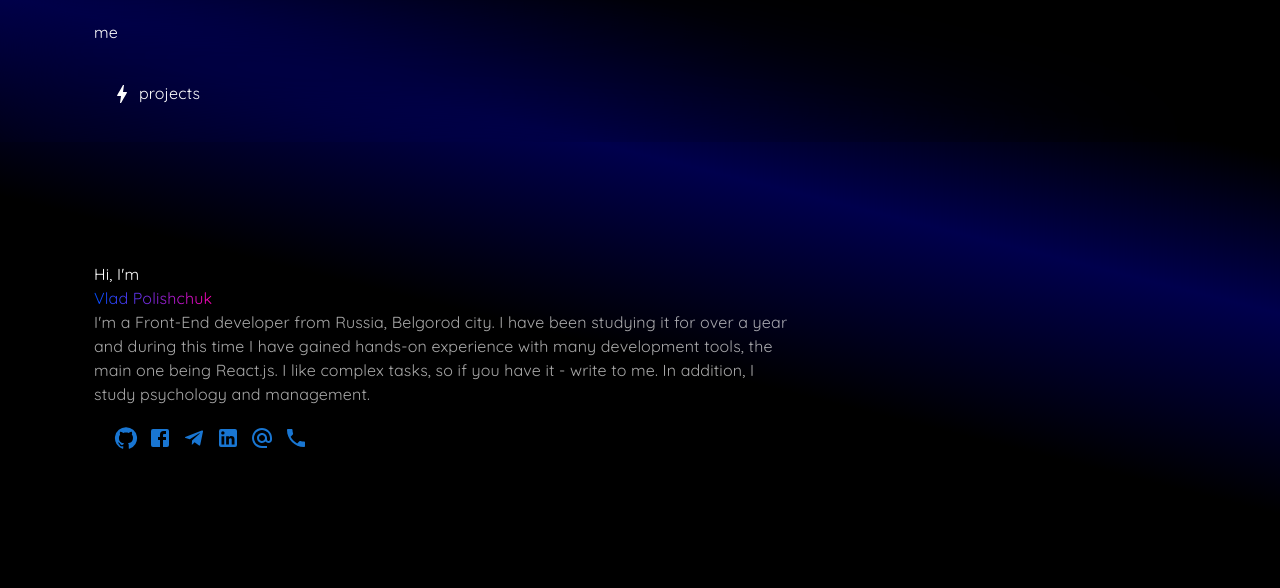
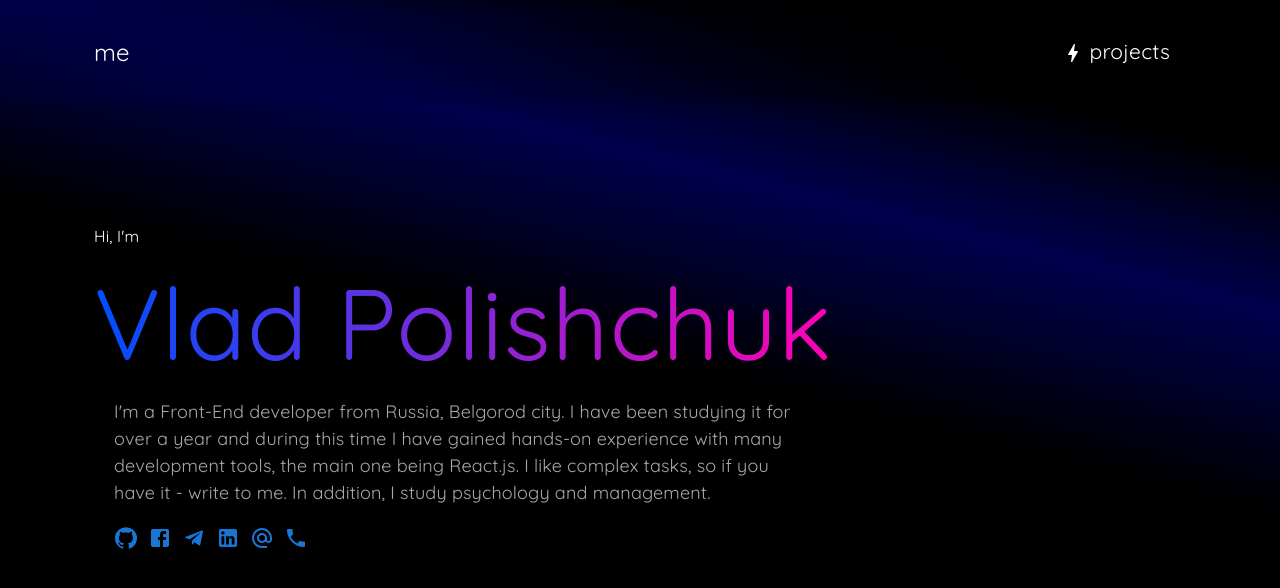
Before and after one commit to vladislav124352/portfolio-app, a Next.js app: page / in a window 1280 px wide. Shown: the top 588 px of the page. Built offline with nearby package versions, Linux system fonts and the light colour scheme.

Commit message:
fix: fixed css

```diff
--- a/components/Header/index.tsx
+++ b/components/Header/index.tsx
@@ -1,9 +1,8 @@
+import BoltIcon from '@mui/icons-material/Bolt';
 import { Container, List, ListItem, Typography } from '@mui/material';
 import { Box } from '@mui/system';
 import Link from 'next/link';
 import React from 'react';
-import AlternateEmailOutlinedIcon from '@mui/icons-material/AlternateEmailOutlined';
-import BoltIcon from '@mui/icons-material/Bolt';
 
 export const Header = () => {
     return (
--- a/styles/header.css
+++ b/styles/header.css
@@ -8,13 +8,13 @@
 }
 
 .header-container {
-	display: flex;
+	display: flex !important;
 	align-items: center;
 	justify-content: space-between;
 }
 
 .header_me {
-	font-size: 24px;
+	font-size: 24px !important;
 }
 
 .header_list {
@@ -38,5 +38,5 @@
 }
 
 .header_link_text {
-	font-size: 21px;
+	font-size: 21px !important;
 }
--- a/styles/home.css
+++ b/styles/home.css
@@ -4,15 +4,15 @@
 
 .home_name {
 	display: inline;
-	font-size: 100px;
+	font-size: 100px !important;
 	background: -webkit-linear-gradient(180deg, #ff00b4, #004eff);
-	background-clip: text;
+	background-clip: text !important;
 	-webkit-text-fill-color: transparent;
 }
 
 .home_description {
 	color: #ffffffa8;
 	max-width: 700px;
-	margin-left: 20px;
-	font-size: 18px;
+	margin-left: 20px !important;
+	font-size: 18px !important;
 }
```
